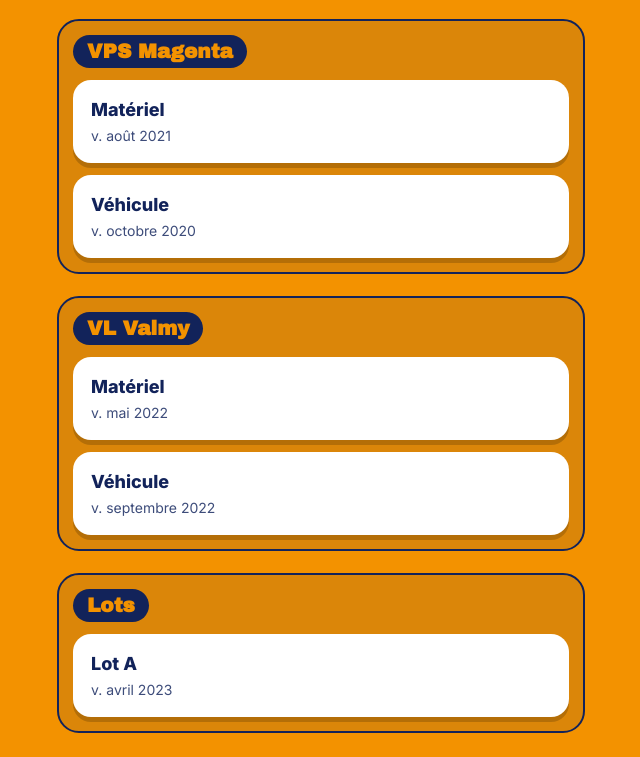
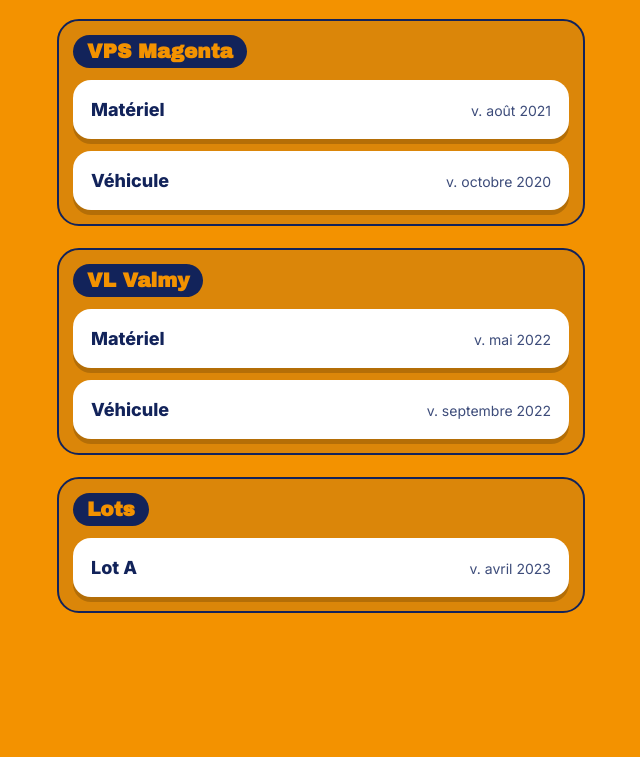
Before and after one commit to drloser123/verif-materiel, a plain HTML site: page index.html in a window 1280 px wide. Shown: the part 114-871 px from the top of the page, without its empty margins (319-959 px from the left). After the commit the page ends 800 px from the top, so only its background shows below. Drawn offline with Linux system fonts and the light colour scheme.

Commit message:
Accueil : version à droite du titre
Co-Authored-By: Claude Opus 5.5 <noreply@anthropic.com>
Claude-Session: https://claude.ai/code/session_017sfEMZTA3Tnj4fyNTswLdW

```diff
--- a/index.html
+++ b/index.html
@@ -19,11 +19,11 @@ h1{margin-bottom:4px}
 section{margin-top:22px;padding:14px;border-radius:22px;background:light-dark(rgba(18,35,90,.10),rgba(243,146,0,.08));border:2px solid light-dark(#12235a,#f39200)}
 h2{display:inline-block;font-size:20px;margin:0 0 12px;padding:6px 14px;border-radius:99px;background:light-dark(#12235a,#f39200);color:light-dark(#f39200,#12235a)}
 ul{list-style:none;margin:0;padding:0;display:grid;gap:12px}
-.c{display:block;background:var(--card);color:var(--ink);text-decoration:none;border-radius:18px;padding:16px 18px;box-shadow:0 5px 0 rgba(0,0,0,.18)}
+.c{display:flex;align-items:baseline;justify-content:space-between;gap:12px;background:var(--card);color:var(--ink);text-decoration:none;border-radius:18px;padding:16px 18px;box-shadow:0 5px 0 rgba(0,0,0,.18)}
 a.c:active{transform:translateY(3px);box-shadow:0 2px 0 rgba(0,0,0,.25)}
 a.c:focus-visible,.home:focus-visible{outline:3px solid var(--red);outline-offset:2px}
-.c b{display:block;font-weight:800;font-size:18px}
-.c span{color:var(--mut);font-size:14px}
+.c b{font-weight:800;font-size:18px}
+.c span{color:var(--mut);font-size:14px;white-space:nowrap}
 </style>
 </head>
 <body>
```
